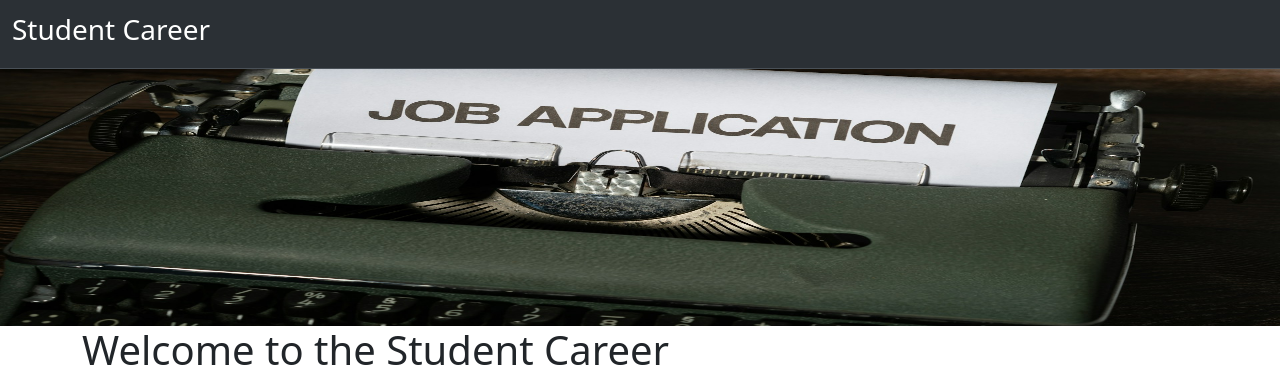
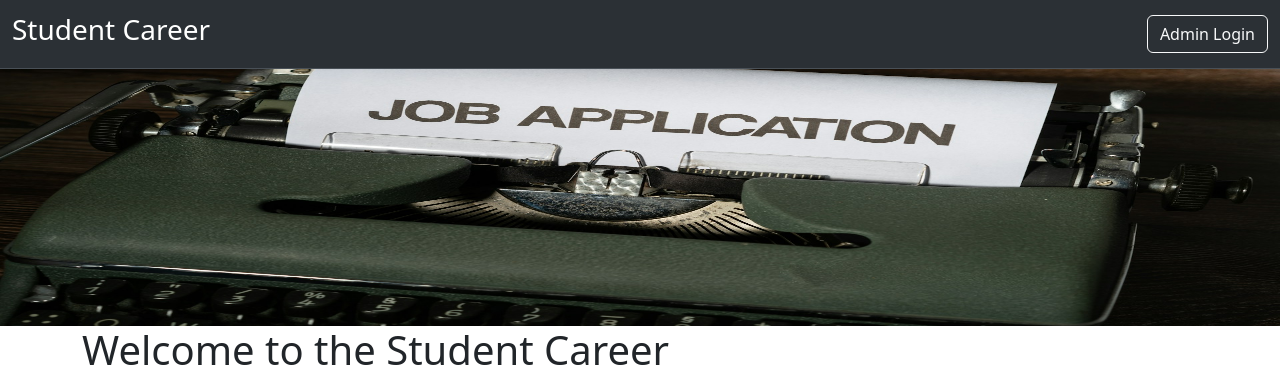
Before and after one commit to ubaidur404786/student-careers-website, a Flask app: template templates/home.html in a window 1280 px wide. Shown: the top 378 px of the page. Run offline with Flask 3, Linux system fonts and the light colour scheme; the template is opened without the code that fills it: most values are stand-ins (such as "Sample title", 1, 10 or a date in 2020).

Commit message:
Add admin dashboard button to the navigation bar
Update templates/navbar.html to conditionally display Admin Login or Dashboard/Logout buttons based on admin session status.

Replit-Commit-Author: Agent
Replit-Commit-Session-Id: 9724d8fa-4b9a-4e73-a463-1474cb5655ee
Replit-Commit-Checkpoint-Type: intermediate_checkpoint
Replit-Commit-Event-Id: ebbb2d19-32e9-445c-95c4-635a8d52d84c
Replit-Commit-Screenshot-Url: https://storage.googleapis.com/screenshot-production-us-central1/21fc256a-df97-4e82-b749-a8d696713843/9724d8fa-4b9a-4e73-a463-1474cb5655ee/iBMdp4j

```diff
--- a/templates/navbar.html
+++ b/templates/navbar.html
@@ -1,7 +1,15 @@
 <nav class="navbar bg-body-tertiary fixed-top bg-dark border-bottom border-body mb-40" data-bs-theme="dark">
   <div class="container-fluid">
-    <a class="navbar-brand" href="#">
+    <a class="navbar-brand" href="/">
       <h3>Student Career</h3>
     </a>
+    <div class="d-flex">
+      {% if session.get('admin_logged_in') %}
+        <a href="{{ url_for('admin_dashboard') }}" class="btn btn-outline-light me-2">Dashboard</a>
+        <a href="{{ url_for('admin_logout') }}" class="btn btn-danger">Logout</a>
+      {% else %}
+        <a href="{{ url_for('admin_login') }}" class="btn btn-outline-light">Admin Login</a>
+      {% endif %}
+    </div>
   </div>
 </nav>
```
